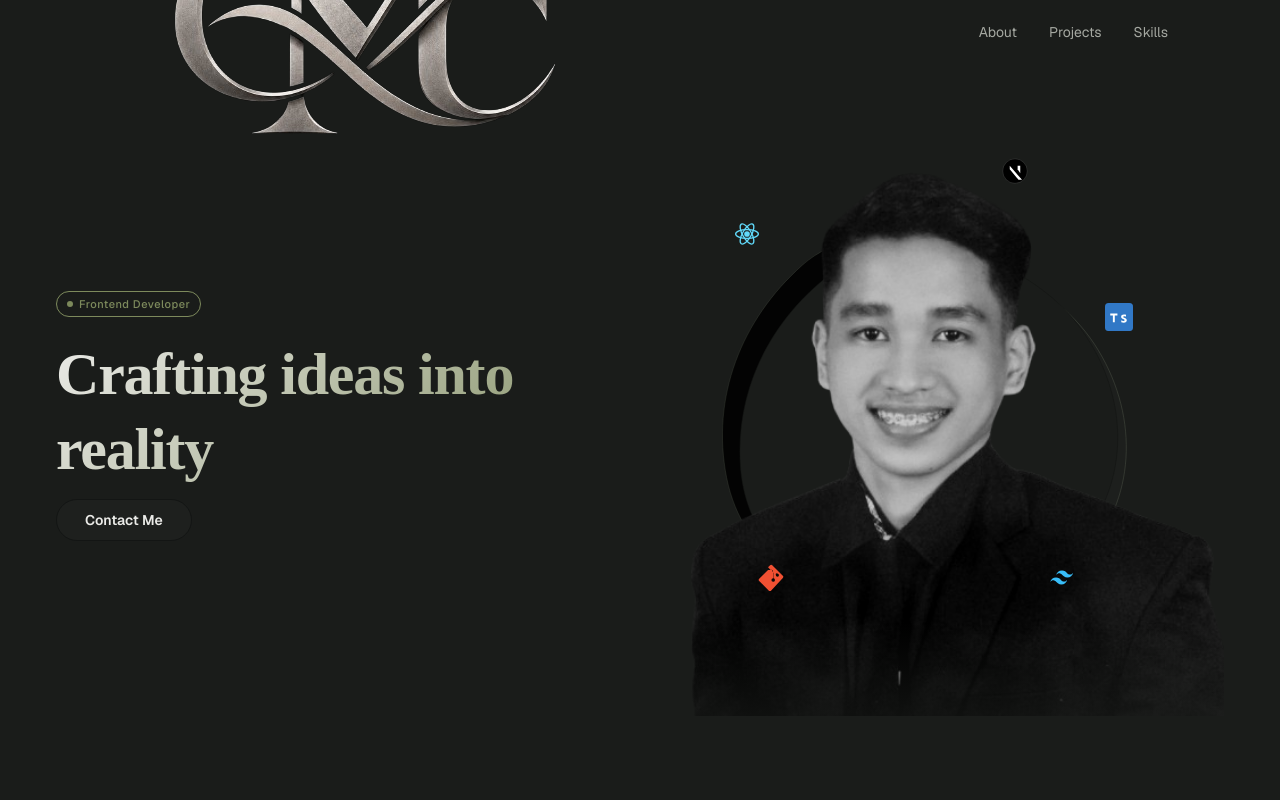
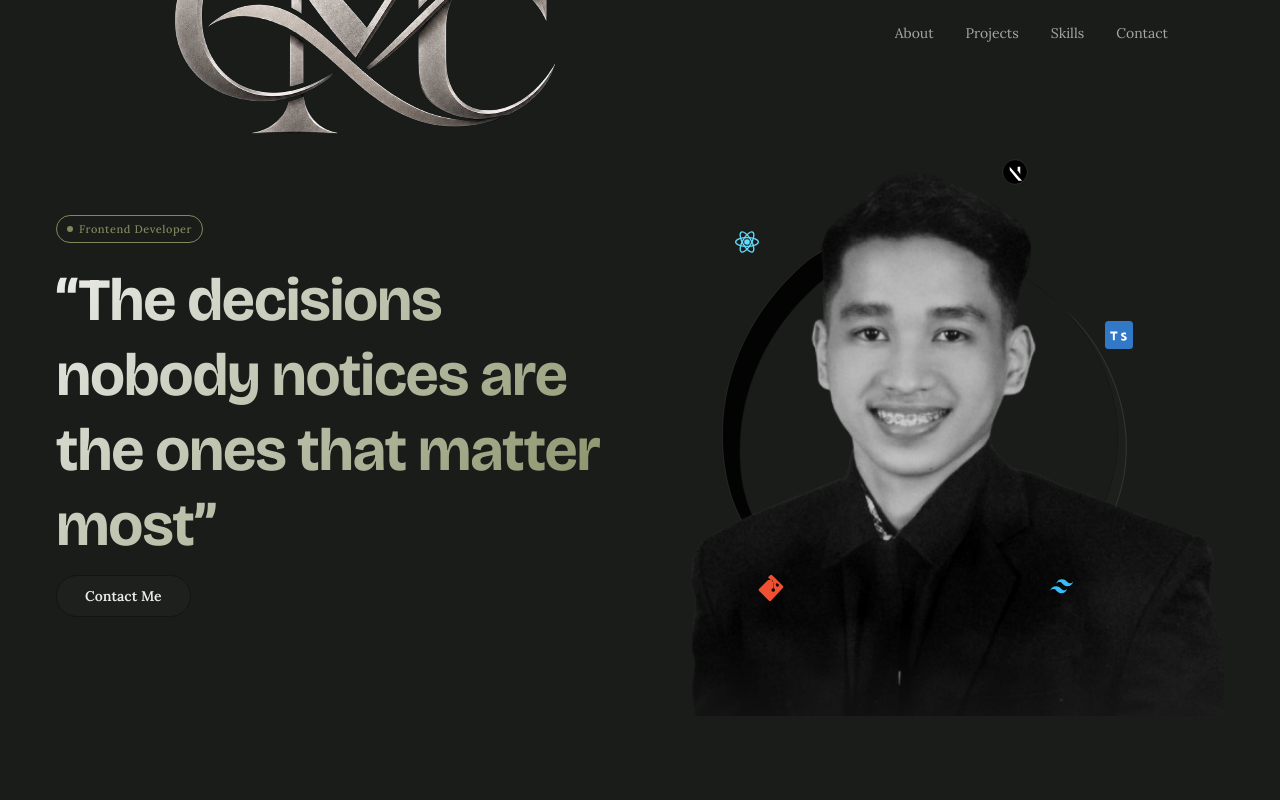
Before and after one commit to chriscstll/chriscstll, a Next.js app: page / in a window 1280 px wide. Shown: the top 800 px of the page. Built offline with nearby package versions, Linux system fonts and the light colour scheme.

Commit message:
make radial skills into grid for small screens

```diff
--- a/app/globals.css
+++ b/app/globals.css
@@ -16,8 +16,8 @@
   --color-border: #131514;
   --color-border-hover: #4a5044;
 
-  --font-sans: var(--font-geist-sans);
-  --font-heading: var(--font-geist-mono);
+  --font-sans: var(--font-lora);
+  --font-heading: var(--font-bricolage);
 }
 
 @layer base {
@@ -35,14 +35,17 @@
     background-color: var(--color-background);
     color: var(--color-foreground);
     font-family: var(--font-sans);
+    font-size: 17px;
+    line-height: 1.7;
     overflow-x: hidden;
   }
   h1,
   h2,
   h3 {
     font-family: var(--font-heading);
-    font-weight: 700;
+    font-weight: 600;
     letter-spacing: -0.02em;
+    line-height: 1.1;
     color: var(--color-foreground);
   }
   :focus-visible {
@@ -57,7 +60,7 @@
 
 @layer utilities {
   .section-container {
-    @apply max-w-7xl mx-auto px-4 sm:px-6 lg:px-8 py-24 md:py-32;
+    @apply max-w-7xl mx-auto px-4 sm:px-6 lg:px-8 py-16 sm:py-20 md:py-24 lg:py-28;
   }
   .section-title {
     @apply text-3xl md:text-4xl font-bold mb-4 text-foreground;
--- a/app/layout.tsx
+++ b/app/layout.tsx
@@ -1,17 +1,20 @@
 import type { Metadata } from "next";
-import { Geist, Geist_Mono } from "next/font/google";
+import { Bricolage_Grotesque, Lora } from "next/font/google";
 import "./globals.css";
 import { siteConfig, contact, structuredData } from "@/data/portfolio";
 
-const geistSans = Geist({
-  variable: "--font-geist-sans",
+const bricolage = Bricolage_Grotesque({
   subsets: ["latin"],
+  weight: ["400", "500", "600", "700"],
+  variable: "--font-bricolage",
   display: "swap",
 });
 
-const geistMono = Geist_Mono({
-  variable: "--font-geist-mono",
+const lora = Lora({
   subsets: ["latin"],
+  weight: ["400", "500", "600", "700"],
+  style: ["normal", "italic"],
+  variable: "--font-lora",
   display: "swap",
 });
 
@@ -74,7 +77,7 @@ export const metadata: Metadata = {
 
 export default function RootLayout({ children }: { children: React.ReactNode }) {
   return (
-    <html lang="en" className={`${geistSans.variable} ${geistMono.variable}`} suppressHydrationWarning>
+    <html lang="en" className={`${lora.variable} ${bricolage.variable}`} suppressHydrationWarning>
       <head>
         <script
           type="application/ld+json"
--- a/components/sections/Hero.tsx
+++ b/components/sections/Hero.tsx
@@ -1,13 +1,13 @@
 "use client";
 
 import Image from "next/image";
-import { motion } from "framer-motion";
+import { motion, type Variants } from "framer-motion";
 import { hero } from "@/data/portfolio";
 
 const techIcons = [
   {
     name: "React",
-    position: "top-1/5 left-1/8 -translate-y-1/5 md:left-[15%] lg:left-1/8",
+    position: "top-1/5 left-1/8 md:left-[15%] lg:left-1/8",
     svg: (
       <svg viewBox="0 0 32 32" fill="none" className="w-full h-full">
         <circle cx="16" cy="16" r="3.2" fill="#61DAFB" />
@@ -48,7 +48,7 @@ const techIcons = [
   },
   {
     name: "TypeScript",
-    position: "top-1/3 right-[15%] -translate-y-1/3 md:right-[12%] lg:right-[15%]",
+    position: "top-1/3 right-[15%] md:right-[12%] lg:right-[15%]",
     svg: (
       <svg viewBox="0 0 32 32" fill="none" className="w-full h-full">
         <rect width="32" height="32" rx="4" fill="#3178C6" />
@@ -85,14 +85,25 @@ const techIcons = [
   },
 ];
 
-const floatVariant = (delay: number) => ({
+const iconVariant = (i: number): Variants => ({
+  initial: {
+    opacity: 0,
+    scale: 0.3,
+    x: (i % 2 === 0 ? 1 : -1) * (40 + i * 15), // fly in from alternating sides
+    y: i * 25 - 40,
+    rotate: (i % 2 === 0 ? 1 : -1) * 90,
+  },
   animate: {
-    y: [0, -10, 0],
+    opacity: 1,
+    scale: 1,
+    x: 0,
+    y: 0,
+    rotate: 0,
     transition: {
-      duration: 3,
-      repeat: Infinity,
-      ease: "easeInOut" as const,
-      delay,
+      delay: 0.5 + i * 0.1,
+      type: "spring",
+      stiffness: 120,
+      damping: 14,
     },
   },
 });
@@ -102,8 +113,12 @@ export default function Hero() {
     <section id="hero" className="relative min-h-svh flex items-center px-6 pt-14 md:pt-16">
       <div className="relative z-10 w-full max-w-7xl mx-auto px-4 sm:px-6 lg:px-8 grid grid-cols-1 md:grid-cols-2 gap-12 md:gap-8 items-center py-16 md:py-0">
         {/* HERO TAGLINE */}
-        <div className="flex flex-col items-start">
-          <div
+        <motion.div className="flex flex-col items-start" initial="initial" animate="animate">
+          {/* Badge — elastic slide-in */}
+          <motion.div
+            initial={{ opacity: 0, x: -40, scale: 0.8 }}
+            animate={{ opacity: 1, x: 0, scale: 1 }}
+            transition={{ type: "spring", stiffness: 300, damping: 12, delay: 0.1 }}
             className="inline-flex max-w-full items-center gap-1 rounded-full border px-1.5 py-0.5 text-[9px] font-medium tracking-wider sm:gap-1.5 sm:px-2 sm:py-1 sm:text-[10px] md:px-2.5 md:py-1 md:text-[11px] mb-3 sm:mb-4 md:mb-5"
             style={{
               backgroundColor: "var(--color-accent-subtle)",
@@ -113,20 +128,40 @@ export default function Hero() {
           >
             <span className="h-1 w-1 shrink-0 rounded-full bg-current animate-pulse sm:h-1.5 sm:w-1.5" />
             <span className="truncate">{hero.title}</span>
-          </div>
+          </motion.div>
 
-          <h1
-            className="font-heading font-bold leading-tight text-4xl sm:text-5xl lg:text-6xl gradient-text mb-3"
-            style={{ fontFamily: "'Caveat', cursive" }}
-          >
-            {hero.tagline}
+          {/* Tagline — masked word cascade */}
+          <h1 className="font-heading font-bold leading-tight text-4xl sm:text-5xl lg:text-6xl gradient-text mb-3">
+            {hero.tagline.split(" ").map((word, i) => (
+              <span key={i} className="inline-block overflow-hidden align-bottom">
+                <motion.span
+                  className="inline-block"
+                  initial={{ y: "110%", rotate: 6 }}
+                  animate={{ y: "0%", rotate: 0 }}
+                  transition={{
+                    delay: 0.3 + i * 0.08,
+                    type: "spring",
+                    stiffness: 200,
+                    damping: 20,
+                  }}
+                >
+                  {word}
+                  {i < hero.tagline.split(" ").length - 1 ? "\u00A0" : ""}
+                </motion.span>
+              </span>
+            ))}
           </h1>
 
+          {/* CTA — radar + shine sweep */}
           <div className="flex flex-col items-start gap-3 mb-8">
-            <a
+            <motion.a
               href={hero.cta.contactbtn.href}
+              initial={{ opacity: 0, y: 10 }}
+              animate={{ opacity: 1, y: 0 }}
+              transition={{ delay: 1.2, duration: 0.4 }}
               className="group relative inline-flex items-center overflow-hidden rounded-full border border-border bg-background-card px-7 py-2.5 text-sm font-semibold text-foreground transition-all duration-300 hover:border-accent hover:text-accent"
             >
+              {/* Radar (existing) */}
               <span
                 aria-hidden
                 className="pointer-events-none absolute inset-0 opacity-40 transition-opacity duration-300 group-hover:opacity-100"
@@ -136,18 +171,20 @@ export default function Hero() {
                   animation: "radar 3s linear infinite",
                 }}
               />
+              {/* Shine sweep */}
+              <span
+                aria-hidden
+                className="absolute inset-0 z-0 -translate-x-full bg-linear-to-r from-transparent via-white/20 to-transparent transition-transform duration-700 ease-out group-hover:translate-x-full"
+              />
               <span className="relative z-10">{hero.cta.contactbtn.label}</span>
-            </a>
+            </motion.a>
           </div>
-        </div>
+        </motion.div>
         {/* HERO IMG */}
         <div className="relative flex items-center justify-center">
           <div className="relative w-full h-112.5 sm:h-137.5 md:h-175">
-            {/* === BLOB + SATELLITES LAYER === */}
             <div className="absolute inset-0 flex items-center justify-center pointer-events-none" aria-hidden="true">
               <svg viewBox="0 0 500 500" className="w-[85%] h-[85%] sm:w-[80%] sm:h-[80%]">
-                {/* Layer 1 — deepest, most offset */}
-                {/* Layer 1 — deepest, most offset */}
                 <path
                   fill="var(--color-background-secondary)"
                   fillOpacity="0.9"
@@ -158,7 +195,6 @@ export default function Hero() {
                   d="M400,130 C455,200 460,290 415,355 C370,420 285,465 195,450 C105,435 35,375 30,285 C25,195 70,115 145,65 C220,15 345,60 400,130 Z"
                 />
 
-                {/* Layer 2 — mid offset */}
                 <path
                   fill="var(--color-background-card)"
                   fillOpacity="0.95"
@@ -169,7 +205,6 @@ export default function Hero() {
                   d="M400,130 C455,200 460,290 415,355 C370,420 285,465 195,450 C105,435 35,375 30,285 C25,195 70,115 145,65 C220,15 345,60 400,130 Z"
                 />
 
-                {/* Layer 3 — topmost, cutout */}
                 <path
                   fill="var(--color-background)"
                   stroke="var(--color-border)"
@@ -180,7 +215,6 @@ export default function Hero() {
               </svg>
             </div>
 
-            {/* === IMAGE (unchanged) === */}
             <div className="relative w-full h-full overflow-hidden">
               <Image
                 src="/profile-photo.png"
@@ -202,12 +236,12 @@ export default function Hero() {
               />
             </div>
 
-            {/* === TECH ICONS (unchanged) === */}
             {techIcons.map((icon, i) => (
               <motion.div
                 key={icon.name}
                 className={`absolute flex items-center justify-center w-10 h-10 z-10 ${icon.position}`}
-                variants={floatVariant(i * 0.4)}
+                variants={iconVariant(i)}
+                initial="initial"
                 animate="animate"
                 title={icon.name}
               >
--- a/components/sections/Skills.tsx
+++ b/components/sections/Skills.tsx
@@ -86,11 +86,40 @@ export default function Skills() {
   // Start collapsed — only the center is visible on load.
   const [isExpanded, setIsExpanded] = useState(false);
   const [pulseKey, setPulseKey] = useState(0);
-
+  const [size, setSize] = useState({ w: 0, h: 0 });
+  const [isMobile, setIsMobile] = useState(false);
+  const [mounted, setMounted] = useState(false);
   const containerRef = useRef<HTMLDivElement>(null);
-  const [size, setSize] = useState({ w: 0, h: 0 });
+  const [containerEl, setContainerEl] = useState<HTMLDivElement | null>(null);
 
   useEffect(() => {
+    if (!containerEl || isMobile) return;
+
+    const measure = () => {
+      setSize({ w: containerEl.offsetWidth, h: containerEl.offsetHeight });
+    };
+
+    measure();
+    const observer = new ResizeObserver(measure);
+    observer.observe(containerEl);
+    window.addEventListener("resize", measure);
+
+    return () => {
+      observer.disconnect();
+      window.removeEventListener("resize", measure);
+    };
+  }, [containerEl, isMobile]);
+
+  useEffect(() => {
+    const check = () => setIsMobile(window.innerWidth < 768);
+    check();
+    setMounted(true);
+    window.addEventListener("resize", check);
+    return () => window.removeEventListener("resize", check);
+  }, []);
+
+  useEffect(() => {
+    if (isMobile || !containerEl) return;
     const element = containerRef.current;
     if (!element) return;
 
@@ -107,23 +136,17 @@ export default function Skills() {
       observer.disconnect();
       window.removeEventListener("resize", measure);
     };
-  }, []);
+  }, [isMobile]);
 
   const cx = size.w / 2;
   const cy = size.h / 2;
-
-  const isMobile = size.w > 0 && size.w < 640;
   const minDim = Math.min(size.w, size.h);
-
   const SKILL_RADIUS = isMobile
     ? Math.max(90, Math.min(135, minDim / 2 - 45))
     : Math.min(285, Math.max(150, size.w * 0.27));
-
   const GROUP_RADIUS = isMobile ? Math.max(55, SKILL_RADIUS * 0.55) : Math.min(120, SKILL_RADIUS * 0.45);
-
   const ICON_SIZE = isMobile ? 36 : 48;
   const ICON_RADIUS = ICON_SIZE / 2;
-
   const connectedProjects = activeSkill
     ? projects.filter((p) => p.status === "live" && p.tech.includes(activeSkill))
     : [];
@@ -137,7 +160,6 @@ export default function Skills() {
   const toggleExpanded = () => {
     const next = !isExpanded;
     setIsExpanded(next);
-    // Bump key every toggle so the burst pulse replays.
     setPulseKey((k) => k + 1);
     if (!next) setActiveSkill(null);
   };
@@ -162,16 +184,73 @@ export default function Skills() {
 
   return (
     <section id="skills" className="section-container">
-      {/* =====================================================
-          RADIAL CANVAS
-      ====================================================== */}
       <div className="w-full mb-12 sm:mb-16 flex justify-center">
-        <div ref={containerRef} className="relative w-full max-w-275 h-110 sm:h-135 md:h-155 lg:h-170">
+        {!mounted ? (
+          <div className="w-full h-110" />
+        ) : isMobile ? (
+          // GRID ON MOBILE
+          <div className="w-full space-y-4">
+            {(Object.keys(skills) as Array<keyof typeof skills>).map((group) => (
+              <div key={group} className="rounded-lg p-4">
+                <h3
+                  className="mb-3 text-[10px] font-semibold uppercase tracking-widest"
+                  style={{ color: "var(--color-foreground-subtle)" }}
+                >
+                  {groupLabels[group]}
+                </h3>
+
+                <div className="flex flex-wrap gap-2">
+                  {skills[group].map((skill) => {
+                    const hasProjects = projects.some((p) => p.status === "live" && p.tech.includes(skill));
+                    const isActive = activeSkill === skill;
+
+                    return (
+                      <button
+                        key={skill}
+                        type="button"
+                        onClick={() => handleSkillClick(skill)}
+                        disabled={!hasProjects}
+                        className="flex items-center gap-1.5 rounded-md border px-2.5 py-1.5 text-xs transition-colors duration-200"
+                        style={{
+                          backgroundColor: isActive ? "var(--color-accent-subtle)" : "var(--color-background)",
+                          borderColor: isActive
+                            ? "var(--color-accent)"
+                            : hasProjects
+                              ? "var(--color-border-hover)"
+                              : "var(--color-border)",
+                          color: isActive
+                            ? "var(--color-accent)"
+                            : hasProjects
+                              ? "var(--color-foreground)"
+                              : "var(--color-foreground-subtle)",
+                          cursor: hasProjects ? "pointer" : "default",
+                        }}
+                      >
+                        <span className="flex h-3.5 w-3.5 shrink-0 items-center justify-center text-sm">
+                          {iconMap[skill]}
+                        </span>
+                        <span className="whitespace-nowrap">{skill}</span>
+                        {hasProjects && (
+                          <span
+                            className="ml-0.5 h-1 w-1 shrink-0 rounded-full"
+                            style={{
+                              backgroundColor: isActive ? "var(--color-accent)" : "var(--color-foreground-subtle)",
+                            }}
+                          />
+                        )}
+                      </button>
+                    );
+                  })}
+                </div>
+              </div>
+            ))}
+          </div>
+        ) : (
+          // RADIAL ON DESKTOP
+          <div ref={setContainerEl} className="relative w-full max-w-275 h-110 sm:h-135 md:h-155 lg:h-170">
             {size.w > 0 && size.h > 0 && (
               <>
-              {/* ===============================================
-                  RINGS WRAPPER — blooms outward from the center
-              ================================================ */}
+                {/* RINGS WRAPPER */}
                 <motion.div
                   className="absolute inset-0"
                   initial={false}
@@ -188,7 +267,7 @@ export default function Skills() {
                     pointerEvents: isExpanded ? "auto" : "none",
                   }}
                 >
-                {/* SVG CONNECTIONS */}
+                  {/* ICONS CONNECTION */}
                   <svg className="absolute inset-0 w-full h-full pointer-events-none">
                     {groupNodes.map(({ group, coords }) => (
                       <motion.line
@@ -208,11 +287,9 @@ export default function Skills() {
                     {allSkillNodes.map(({ skill, group, coords }) => {
                       const groupCoords = getCoords(cx, cy, skillBaseAngles[group], GROUP_RADIUS);
                       const isActive = activeSkill === skill;
-
                       const dx = coords.x - groupCoords.x;
                       const dy = coords.y - groupCoords.y;
                       const distance = Math.hypot(dx, dy) || 1;
-
                       const startX = groupCoords.x + (dx / distance) * ICON_RADIUS;
                       const startY = groupCoords.y + (dy / distance) * ICON_RADIUS;
                       const endX = coords.x - (dx / distance) * ICON_RADIUS;
@@ -237,7 +314,7 @@ export default function Skills() {
                     })}
                   </svg>
 
-                {/* MIDDLE RING — CATEGORIES */}
+                  {/* MIDDLE RING */}
                   {groupNodes.map(({ group, coords }) => (
                     <div
                       key={group}
@@ -271,7 +348,7 @@ export default function Skills() {
                     </div>
                   ))}
 
-                {/* OUTER RING — INDIVIDUAL SKILLS */}
+                  {/* OUTER RING */}
                   {allSkillNodes.map(({ skill, coords }, idx) => {
                     const isActive = activeSkill === skill;
                     const hasProjects = projects.some((p) => p.status === "live" && p.tech.includes(skill));
@@ -353,12 +430,9 @@ export default function Skills() {
                   })}
                 </motion.div>
 
-              {/* ===============================================
-                  CENTER — ALWAYS VISIBLE, CLICKABLE
-              ================================================ */}
+                {/* CENTER RING */}
                 <div className="absolute z-30 -translate-x-1/2 -translate-y-1/2" style={{ left: cx, top: cy }}>
                   <div className="relative">
-                  {/* Collapsed: continuous pulse */}
                     {!isExpanded && (
                       <motion.span
                         key={`pulse-idle-${pulseKey}`}
@@ -375,7 +449,6 @@ export default function Skills() {
                       />
                     )}
 
-                  {/* Expanded: single burst that hands off to the ring reveal */}
                     {isExpanded && (
                       <motion.span
                         key={`pulse-burst-${pulseKey}`}
@@ -418,11 +491,10 @@ export default function Skills() {
               </>
             )}
           </div>
+        )}
       </div>
 
-      {/* =====================================================
-          CONNECTED PROJECTS
-      ====================================================== */}
+      {/* PROJECT CONNECTION */}
       <AnimatePresence mode="wait">
         {activeSkill && connectedProjects.length > 0 && (
           <motion.div
@@ -445,10 +517,7 @@ export default function Skills() {
                 <div
                   key={project.title}
                   className="p-4 border transition-colors duration-200"
-                  style={{
-                    backgroundColor: "var(--color-background-card)",
-                    borderColor: "var(--color-border)",
-                  }}
+                  style={{ backgroundColor: "var(--color-background-card)", borderColor: "var(--color-border)" }}
                 >
                   <h4 className="font-heading font-bold text-sm mb-1" style={{ color: "var(--color-foreground)" }}>
                     {project.title}
@@ -492,9 +561,7 @@ export default function Skills() {
         )}
       </AnimatePresence>
 
-      {/* =====================================================
-          MARQUEE
-      ====================================================== */}
+      {/* MARQUEE */}
       <div className="pt-8 border-t overflow-hidden" style={{ borderColor: "var(--color-border)" }}>
         <p
           className="text-xs font-medium tracking-widest uppercase mb-6 text-center"
@@ -506,15 +573,11 @@ export default function Skills() {
         <div className="relative flex overflow-hidden">
           <div
             className="absolute left-0 top-0 bottom-0 w-12 sm:w-20 z-10 pointer-events-none"
-            style={{
-              background: "linear-gradient(to right, var(--color-background), transparent)",
-            }}
+            style={{ background: "linear-gradient(to right, var(--color-background), transparent)" }}
           />
           <div
             className="absolute right-0 top-0 bottom-0 w-12 sm:w-20 z-10 pointer-events-none"
-            style={{
-              background: "linear-gradient(to left, var(--color-background), transparent)",
-            }}
+            style={{ background: "linear-gradient(to left, var(--color-background), transparent)" }}
           />
 
           <div className="flex animate-marquee gap-10 sm:gap-16 items-center">
--- a/components/ui/Navbar.tsx
+++ b/components/ui/Navbar.tsx
@@ -11,6 +11,7 @@ const navLinks = [
   { label: "About", href: "#about" },
   { label: "Projects", href: "#projects" },
   { label: "Skills", href: "#skills" },
+  { label: "Contact", href: "#contact" },
 ];
 
 export default function Navbar() {
@@ -135,18 +136,20 @@ export default function Navbar() {
           </a>
 
           <ul className="hidden md:flex items-center gap-8">
-            {navLinks.map((link) => {
+            {navLinks.map((link, i) => {
               const sectionId = link.href.replace("#", "");
               const isActive = activeSection === sectionId;
 
               return (
-                <li key={link.href}>
-                  <a
+                <li key={link.href} className="py-1">
+                  <motion.a
                     href={link.href}
-                    className="group relative inline-flex items-center justify-center text-sm transition-colors duration-200"
-                    style={{ color: isActive ? "var(--color-accent)" : "var(--color-foreground-muted)" }}
+                    className="group relative inline-flex items-center justify-center whitespace-nowrap text-sm transition-colors duration-200"
+                    style={{
+                      color: isActive ? "var(--color-accent)" : "var(--color-foreground-muted)",
+                    }}
                   >
-                    <span className="relative">
+                    {/* Left angle bracket — positioned relative to the <a>, not clipped */}
                     <span
                       className={
                         isActive
@@ -156,7 +159,25 @@ export default function Navbar() {
                     >
                       &lt;
                     </span>
-                      <span>{link.label}</span>
+
+                    {/* Label — clipped for entrance animation only */}
+                    <span className="relative inline-block overflow-hidden">
+                      <motion.span
+                        className="inline-block"
+                        initial={{ y: "110%" }}
+                        animate={{ y: "0%" }}
+                        transition={{
+                          delay: 0.8 + i * 0.07,
+                          type: "spring",
+                          stiffness: 220,
+                          damping: 22,
+                        }}
+                      >
+                        {link.label}
+                      </motion.span>
+                    </span>
+
+                    {/* Right angle bracket — positioned relative to the <a>, not clipped */}
                     <span
                       className={
                         isActive
@@ -166,8 +187,7 @@ export default function Navbar() {
                     >
                       &gt;
                     </span>
-                    </span>
-                  </a>
+                  </motion.a>
                 </li>
               );
             })}
--- a/data/portfolio.ts
+++ b/data/portfolio.ts
@@ -12,7 +12,7 @@ export const siteConfig = {
 export const hero = {
   name: "Christian M. Castillo",
   title: "Frontend Developer",
-  tagline: "Crafting ideas into reality",
+  tagline: "\u201CThe decisions nobody notices are the ones that matter most\u201D",
   cta: {
     contactbtn: { label: "Contact Me", href: "#contact" },
   },
```
Lines whose indentation alone changed are shown as unchanged.
